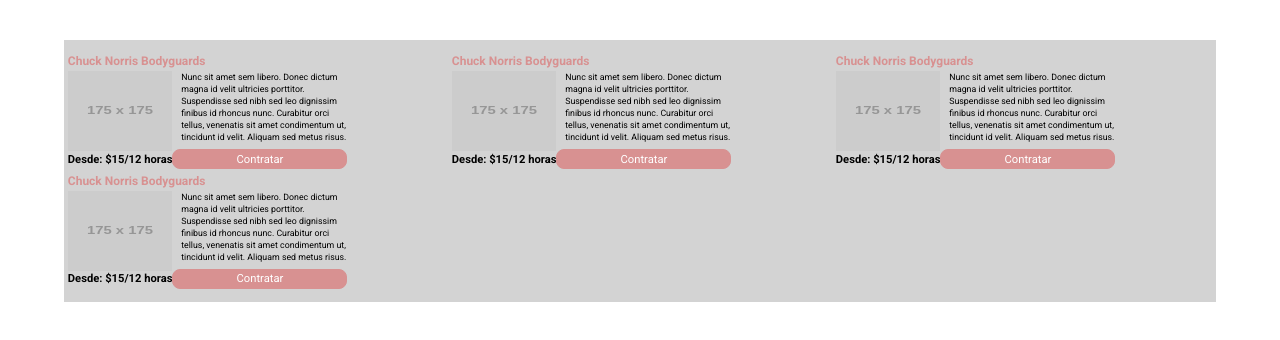
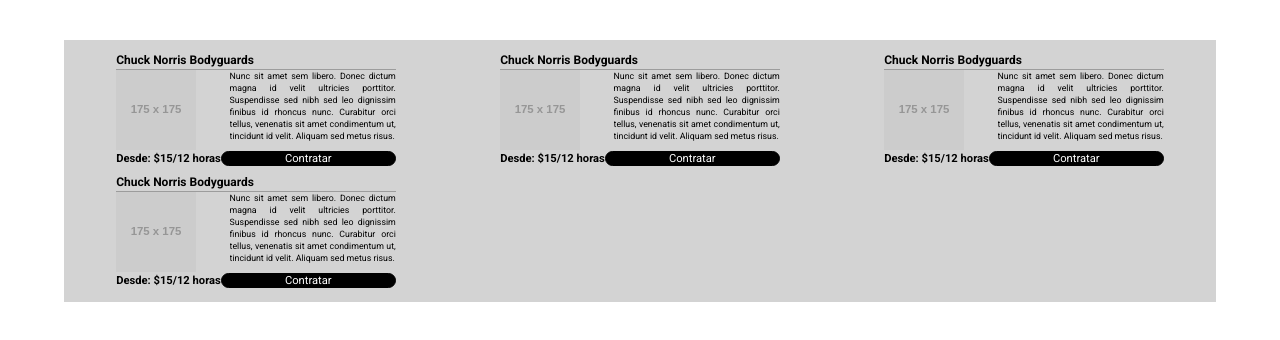
Before and after one commit to richbm10/Jedi-Training-Akurey, a plain HTML site: page CSS-walk/src/app/pages/index.html in a window 1280 px wide. Drawn offline with Linux system fonts and the light colour scheme; placeholder pictures from the web are drawn by us.

Commit message:
[UPDATE]-[refactored]

```diff
--- a/CSS-walk/src/app/pages/index.html
+++ b/CSS-walk/src/app/pages/index.html
@@ -15,10 +15,10 @@
 </head>
 
 <body>
-    <main>
+    <main class="flex-container-center">
         <ul id="contract-service-canvas" class="grid-container-center">
             <li class="contract-service">
-                <h1>Chuck Norris Bodyguards</h1>
+                <h2>Chuck Norris Bodyguards</h2>
                 <img src="https://via.placeholder.com/175">
                 <p>
                     Nunc sit amet sem libero. Donec dictum magna id velit ultricies porttitor. Suspendisse sed nibh sed leo dignissim finibus id rhoncus nunc. Curabitur orci tellus, venenatis sit amet condimentum ut, tincidunt id velit. Aliquam sed metus risus.
@@ -27,7 +27,7 @@
                 <div class="button">Contratar</div>
             </li>
             <li class="contract-service">
-                <h1>Chuck Norris Bodyguards</h1>
+                <h2>Chuck Norris Bodyguards</h2>
                 <img src="https://via.placeholder.com/175">
                 <p>
                     Nunc sit amet sem libero. Donec dictum magna id velit ultricies porttitor. Suspendisse sed nibh sed leo dignissim finibus id rhoncus nunc. Curabitur orci tellus, venenatis sit amet condimentum ut, tincidunt id velit. Aliquam sed metus risus.
@@ -36,7 +36,7 @@
                 <div class="button">Contratar</div>
             </li>
             <li class="contract-service">
-                <h1>Chuck Norris Bodyguards</h1>
+                <h2>Chuck Norris Bodyguards</h2>
                 <img src="https://via.placeholder.com/175">
                 <p>
                     Nunc sit amet sem libero. Donec dictum magna id velit ultricies porttitor. Suspendisse sed nibh sed leo dignissim finibus id rhoncus nunc. Curabitur orci tellus, venenatis sit amet condimentum ut, tincidunt id velit. Aliquam sed metus risus.
@@ -45,7 +45,7 @@
                 <div class="button">Contratar</div>
             </li>
             <li class="contract-service">
-                <h1>Chuck Norris Bodyguards</h1>
+                <h2>Chuck Norris Bodyguards</h2>
                 <img src="https://via.placeholder.com/175">
                 <p>
                     Nunc sit amet sem libero. Donec dictum magna id velit ultricies porttitor. Suspendisse sed nibh sed leo dignissim finibus id rhoncus nunc. Curabitur orci tellus, venenatis sit amet condimentum ut, tincidunt id velit. Aliquam sed metus risus.
--- a/CSS-walk/src/app/styles/components/button.css
+++ b/CSS-walk/src/app/styles/components/button.css
@@ -1,6 +1,5 @@
 .button {
-    border-radius: 1vh;
-    padding: 2% 0;
+    border-radius: 3vh;
     cursor: pointer;
     display: flex;
     align-items: center;
--- a/CSS-walk/src/app/styles/components/contract-service.css
+++ b/CSS-walk/src/app/styles/components/contract-service.css
@@ -12,9 +12,17 @@
     padding: 1% 0;
 }
 
-.contract-service h1 {
+.contract-service h2 {
     font-size: 0.75rem;
     grid-area: 1/1/2/3;
+}
+
+.contract-service h2::after {
+    content: '';
+    margin-top: 1.5%;
+    width: 100%;
+    height: 1px;
+    display: block;
 }
 
 .contract-service p {
@@ -23,24 +31,33 @@
     margin-left: 5%;
     line-height: 0.60rem;
     overflow: auto;
+    text-align: justify;
 }
 
 .contract-service img {
     grid-area: 2/1/3/2;
+    object-fit: contain;
+    width: 100%;
+    height: auto;
+    object-position: 0;
 }
 
 .contract-service .button {
-    font-size: 0.70rem;
     grid-area: 3/2/4/3;
     justify-self: center;
     align-self: center;
     place-self: center stretch;
+    height: 80%;
 }
 
 .contract-service span {
-    font-size: 0.70rem;
     grid-area: 3/1/4/2;
     align-self: center;
+}
+
+.contract-service .button,
+.contract-service span {
+    font-size: 0.70rem;
 }
 
 @media only screen and (min-width: 360px) {
@@ -51,7 +68,7 @@
 }
 
 @media only screen and (min-width: 450px) and (max-width: 768px) {
-    .contract-service h1 {
+    .contract-service h2 {
         font-size: 1.20rem;
     }
     .contract-service .button,
@@ -68,20 +85,23 @@
     .contract-service {
         grid-template-columns: fit-content(175px) fit-content(175px);
     }
+    .contract-service h2::after {
+        margin-top: 3%;
+    }
     #contract-service-canvas {
         max-width: 1280px;
     }
 }
 
 @media only screen and (min-width: 1024px) {
-    #contract-service-canvas {
-        flex-flow: row wrap;
-    }
     .contract-service {
         grid-template-rows: 2vh 10vh 2vh;
     }
-    .contract-service h1 {
+    .contract-service h2 {
         font-size: 0.75rem;
+    }
+    .contract-service h2::after {
+        margin-top: 1%;
     }
     .contract-service .button,
     .contract-service span {
@@ -91,4 +111,7 @@
         font-size: 0.55rem;
         line-height: 0.75rem;
     }
+    #contract-service-canvas {
+        flex-flow: row wrap;
+    }
 }
--- a/CSS-walk/src/app/styles/globals/global.css
+++ b/CSS-walk/src/app/styles/globals/global.css
@@ -1,8 +1,19 @@
 .grid-container-center {
     display: grid;
     grid-template-columns: 1fr;
-    align-content: space-around;
-    justify-content: space-around;
+    align-content: center;
+    justify-content: center;
+    justify-items: center;
+    align-items: center;
+    row-gap: 1%;
+}
+
+.flex-container-center {
+    display: flex;
+    align-items: center;
+    align-content: center;
+    flex-flow: column nowrap;
+    justify-content: flex-start;
 }
 
 @media only screen and (min-width: 768px) {
--- a/CSS-walk/src/app/styles/theme/theme.css
+++ b/CSS-walk/src/app/styles/theme/theme.css
@@ -9,19 +9,24 @@
 
 .button {
     color: #ffffff;
-    background-color: #d89191;
-    border: 1px solid #d89191;
+    background-color: #000000;
+    border: 1px solid #000000;
 }
 
 .button:hover {
-    background-color: #e0b0b0;
-    border: 1px solid #e0b0b0;
+    background-color: #9c9c9c;
+    border: 1px solid #9c9c9c;
 }
 
-.contract-service h1 {
+
+/* .contract-service h1 {
     color: #d89191;
-}
+} */
 
 .contract-service span {
     font-weight: bold;
 }
+
+.contract-service h2::after {
+    background: #9c9c9c;
+}
```
